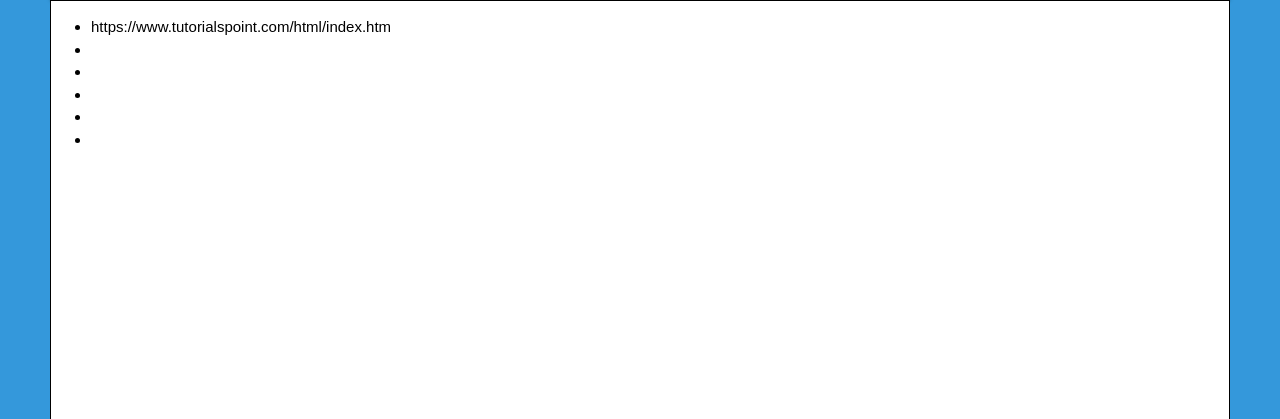
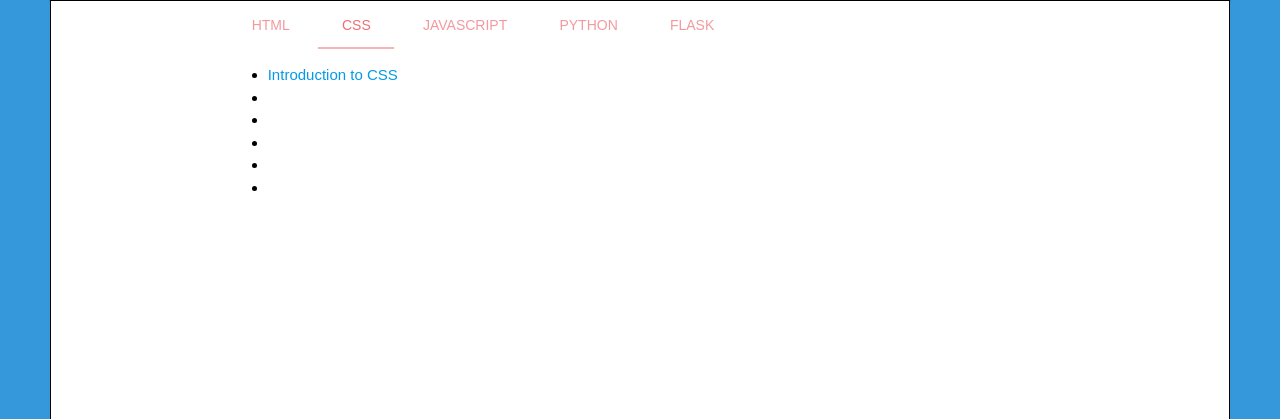
Before and after one commit to Dealsy/Flask_app, a Flask app: page /lessons in a window 1280 px wide. Shown: the part 114-533 px from the top of the page. Run offline with Flask 2, Linux system fonts and the light colour scheme.

Commit message:
added lessons page and added a tab section insdie of it

```diff
--- a/templates/base.html
+++ b/templates/base.html
@@ -8,7 +8,7 @@
 <nav>
 
     <div style="background-color: #ECF0F1; color: dimgray" class="nav-wrapper ">
-        <a href="#" class="brand-logo"> My First Web Application!</a>
+        <a href="/" class="brand-logo"> My First Web Application!</a>
         <ul id="nav-mobile" class="right hide-on-med-and-down">
             <li><a style="color: dimgray " href="{{ url_for('lessons') }}">Lessons</a></li>
             <li><a style="color: dimgray " href="badges.html">About</a></li>
--- a/templates/lessons.html
+++ b/templates/lessons.html
@@ -1,25 +1,83 @@
 {% extends "base.html" %}
 {% block content %}
-<div class="myCanvas" width="200" height="100"
-     style="border:1px solid #000000;">
+    <div class="myCanvas"
+         style="border:1px solid #000000;">
 
 
+        <div class="container">
 
 
+            <ul id="tabs-swipe-demo" class="tabs">
+                <li class="tab col s3"><a href="#test-swipe-1">HTML</a></li>
+                <li class="tab col s3"><a class="active" href="#test-swipe-2">CSS</a></li>
+                <li class="tab col s3"><a href="#test-swipe-3">Javascript</a></li>
+                <li class="tab col s3"><a href="#test-swipe-4">Python</a></li>
+                <li class="tab col s3"><a href="#test-swipe-5">Flask</a></li>
+            </ul>
+            <div id="test-swipe-1" class="col s6">
+                <ul class="browser-default">
+                    <li><a href="https://www.tutorialspoint.com/html/index.htm"> HTML Tutorial</a></li>
+                    <li><a href=""> </a></li>
+                    <li><a href=""> </a></li>
+                    <li><a href=""> </a></li>
+                    <li><a href=""> </a></li>
+                    <li><a href=""> </a></li>
+                </ul>
+
+            </div>
+            <div id="test-swipe-2" class="col s6">
+
+                <ul class="browser-default">
+                    <li><a href="https://developer.mozilla.org/en-US/docs/Learn/CSS/Introduction_to_CSS">Introduction to CSS</a></li>
+                    <li><a href=""> </a></li>
+                    <li><a href=""> </a></li>
+                    <li><a href=""> </a></li>
+                    <li><a href=""> </a></li>
+                    <li><a href=""> </a></li>
+                </ul>
+
+            </div>
+            <div id="test-swipe-3" class="col s6">
+
+                <ul class="browser-default">
+                    <li><a href="https://javascript.info/">The Modern JavaScript Tutorial</a></li>
+                    <li><a href=""> </a></li>
+                    <li><a href=""> </a></li>
+                    <li><a href=""> </a></li>
+                    <li><a href=""> </a></li>
+                    <li><a href=""> </a></li>
+                </ul>
+
+            </div>
+            <div id="test-swipe-4" class="col s6">
+
+                <ul class="browser-default">
+                    <li><a href="https://www.learnpython.org/">learnpython.org</a></li>
+                    <li><a href=""> </a></li>
+                    <li><a href=""> </a></li>
+                    <li><a href=""> </a></li>
+                    <li><a href=""> </a></li>
+                    <li><a href=""> </a></li>
+                </ul>
+
+            </div>
+            <div id="test-swipe-5" class="col s6">
 
 
+                <ul class="browser-default">
+                    <li><a href="https://www.tutorialspoint.com/flask/index.htm">Flask Tutorial</a></li>
+                    <li><a href=""> </a></li>
+                    <li><a href=""> </a></li>
+                    <li><a href=""> </a></li>
+                    <li><a href=""> </a></li>
+                    <li><a href=""> </a></li>
+                </ul>
 
-<ul class="browser-default">
-    <li> https://www.tutorialspoint.com/html/index.htm</li>
-    <li> </li>
-    <li>  </li>
-    <li>  </li>
-    <li>  </li>
-    <li>  </li>
-</ul>
+            </div>
 
 
-</div>
+        </div>
+    </div>
 
 
 
```
